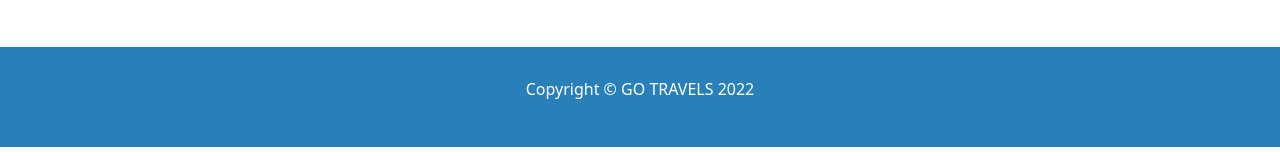
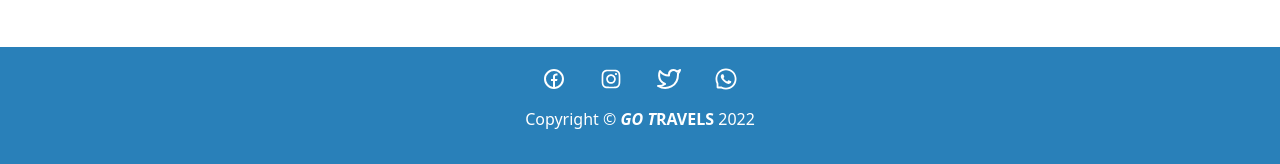
Before and after one commit to soumik9/go-travel-firebase, a React (Create React App) app: page / in a window 1280 px wide. Shown: the part 1283-1447 px from the top of the page. Built offline with nearby package versions, Linux system fonts and the light colour scheme.

Commit message:
footer social media icons added

```diff
--- a/package.json
+++ b/package.json
@@ -10,6 +10,7 @@
     "react": "^18.0.0",
     "react-bootstrap": "^2.2.3",
     "react-dom": "^18.0.0",
+    "react-icons": "^4.3.1",
     "react-router-dom": "^6.3.0",
     "react-scripts": "5.0.1",
     "web-vitals": "^2.1.4"
--- a/src/pages/Shared/Footer/Footer.js
+++ b/src/pages/Shared/Footer/Footer.js
@@ -1,15 +1,21 @@
 import React from 'react';
 import './footer.css'
+import {AiOutlineInstagram, AiOutlineWhatsApp} from 'react-icons/ai'
+import {RiFacebookCircleLine} from 'react-icons/ri'
+import {FiTwitter} from 'react-icons/fi'
 
 const Footer = () => {
     return (
         <footer className='d-flex justify-content-center align-items-center'>
             <div className="footer__items">
-                <div className="social__icons">
-
+                <div className="social__icons d-flex justify-content-around align-items-center mb-3">
+                    <div><RiFacebookCircleLine className='footer__icons' /></div>
+                    <div><AiOutlineInstagram className='footer__icons' /></div>
+                    <div><FiTwitter className='footer__icons' /></div>
+                    <div><AiOutlineWhatsApp className='footer__icons' /></div>
                 </div>
                 <div className="copyright">
-                    <p>Copyright &copy; GO TRAVELS {new Date().getFullYear()}</p>
+                    <p>Copyright &copy; <b><i>GO T</i>RAVELS</b> {new Date().getFullYear()}</p>
                 </div>
             </div>
         </footer>
--- a/src/pages/Shared/Footer/footer.css
+++ b/src/pages/Shared/Footer/footer.css
@@ -1,5 +1,10 @@
 footer{
-    height: 100px;
+    height: 120px;
     color: white;
     background-color: #2980b9;
 }
+
+.footer__icons{
+    font-size: 24px;
+    cursor: pointer;
+}
```
Also changed, not shown: 1 other file (tests, documents, lock files or other folders).
